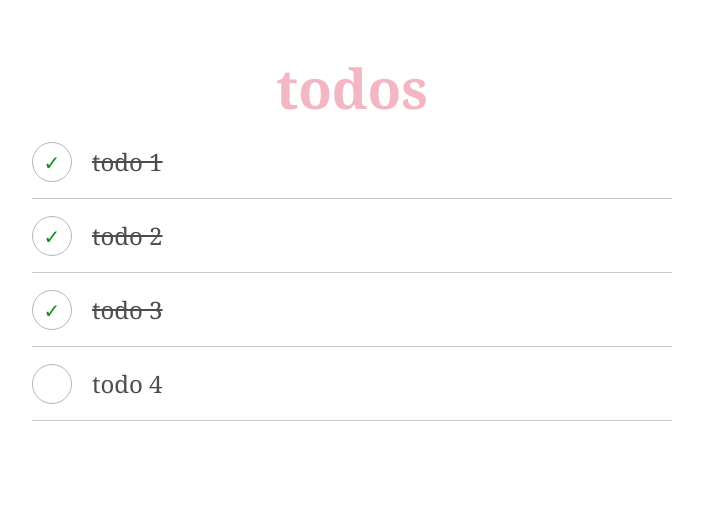
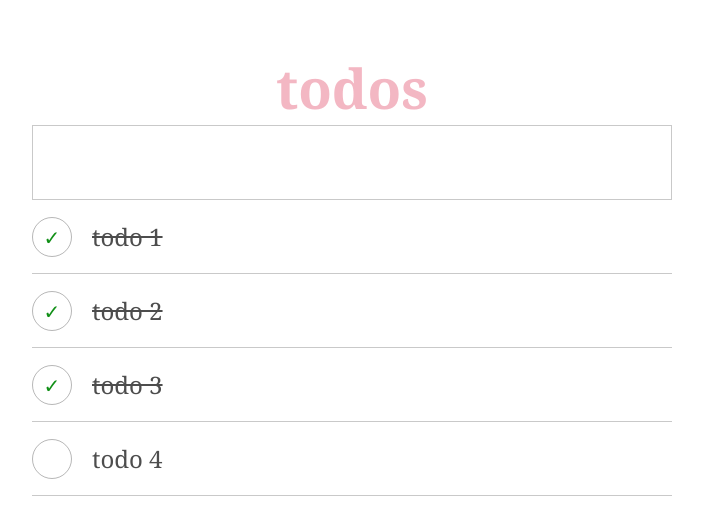
Before and after one commit to Artem2001S/todo-app-react-redux, a React (Create React App) app: page / in a window 1280 px wide. Shown: the top 518 px of the page, without its empty margins (288-991 px from the left). Built offline with nearby package versions, Linux system fonts and the light colour scheme.

Commit message:
add AddTodoForm component

```diff
--- a/src/App.js
+++ b/src/App.js
@@ -1,10 +1,12 @@
 import React from 'react';
 import TodoListContainer from 'containers/TodoListContainer';
 import 'globalStyles/index.scss';
+import AddTodoForm from 'components/AddTodoForm/AddTodoForm';
 
 function App() {
   return (
     <div className="App">
+      <AddTodoForm />
       <TodoListContainer />
     </div>
   );
--- /dev/null
+++ b/src/components/AddTodoForm/AddTodoForm.jsx
@@ -0,0 +1,14 @@
+import React from 'react';
+import Input from 'components/UIComponents/Input/Input';
+import classes from './AddTodoForm.module.scss';
+
+const AddTodoForm = ({ value, onValueChange }) => {
+  return (
+    <div className={classes.TodoForm}>
+      <h1 className={classes.Title}>todos</h1>
+      <Input className={classes.Input} value={value} onChange={onValueChange} />
+    </div>
+  );
+};
+
+export default AddTodoForm;
--- /dev/null
+++ b/src/components/AddTodoForm/AddTodoForm.module.scss
@@ -0,0 +1,17 @@
+@import 'globalStyles/variables.scss';
+
+.TodoForm {
+  width: 100%;
+}
+
+.Title {
+  color: rgba($color: $red, $alpha: 0.3);
+  font-size: 55px;
+  text-align: center;
+}
+
+.Input {
+  border: none;
+  box-shadow: none;
+  border: 1px solid rgba($color: $darkslategray, $alpha: 0.3);
+}
--- a/src/components/TodoList/TodoList.jsx
+++ b/src/components/TodoList/TodoList.jsx
@@ -5,7 +5,6 @@ import classes from './TodoList.module.scss';
 const TodoList = ({ children }) => {
   return (
     <div className={classes.TodoListContainer}>
-      <h1 className={classes.Title}>todos</h1>
       <div className={classes.TodoList}>{children}</div>
     </div>
   );
--- a/src/components/TodoList/TodoList.module.scss
+++ b/src/components/TodoList/TodoList.module.scss
@@ -5,12 +5,6 @@
   flex-direction: column;
 }
 
-.Title {
-  color: rgba($color: $red, $alpha: 0.3);
-  font-size: 55px;
-  text-align: center;
-}
-
 .TodoListContainer {
   width: 100%;
 }
--- a/src/components/UIComponents/Input/Input.jsx
+++ b/src/components/UIComponents/Input/Input.jsx
@@ -1,11 +1,20 @@
 import React from 'react';
 import PropTypes from 'prop-types';
+import classNames from 'classnames';
 import classes from './Input.module.scss';
 
-const Input = ({ value, autoFocus = false, onChange, onBlur, onKeyPress }) => {
+const Input = ({
+  className,
+  value,
+  autoFocus = false,
+  onChange,
+  onBlur,
+  onKeyPress,
+}) => {
+  const computedClasses = classNames(classes.Input, className);
   return (
     <input
-      className={classes.Input}
+      className={computedClasses}
       type="text"
       value={value}
       onBlur={onBlur}
@@ -17,6 +26,7 @@ const Input = ({ value, autoFocus = false, onChange, onBlur, onKeyPress }) => {
 };
 
 Input.propTypes = {
+  className: PropTypes.string,
   value: PropTypes.string,
   onChange: PropTypes.func.isRequired,
   onBlur: PropTypes.func,
--- a/src/globalStyles/index.scss
+++ b/src/globalStyles/index.scss
@@ -9,6 +9,7 @@
   display: flex;
   align-items: center;
   justify-content: center;
+  flex-direction: column;
 
   width: 100%;
   height: 100%;
```
